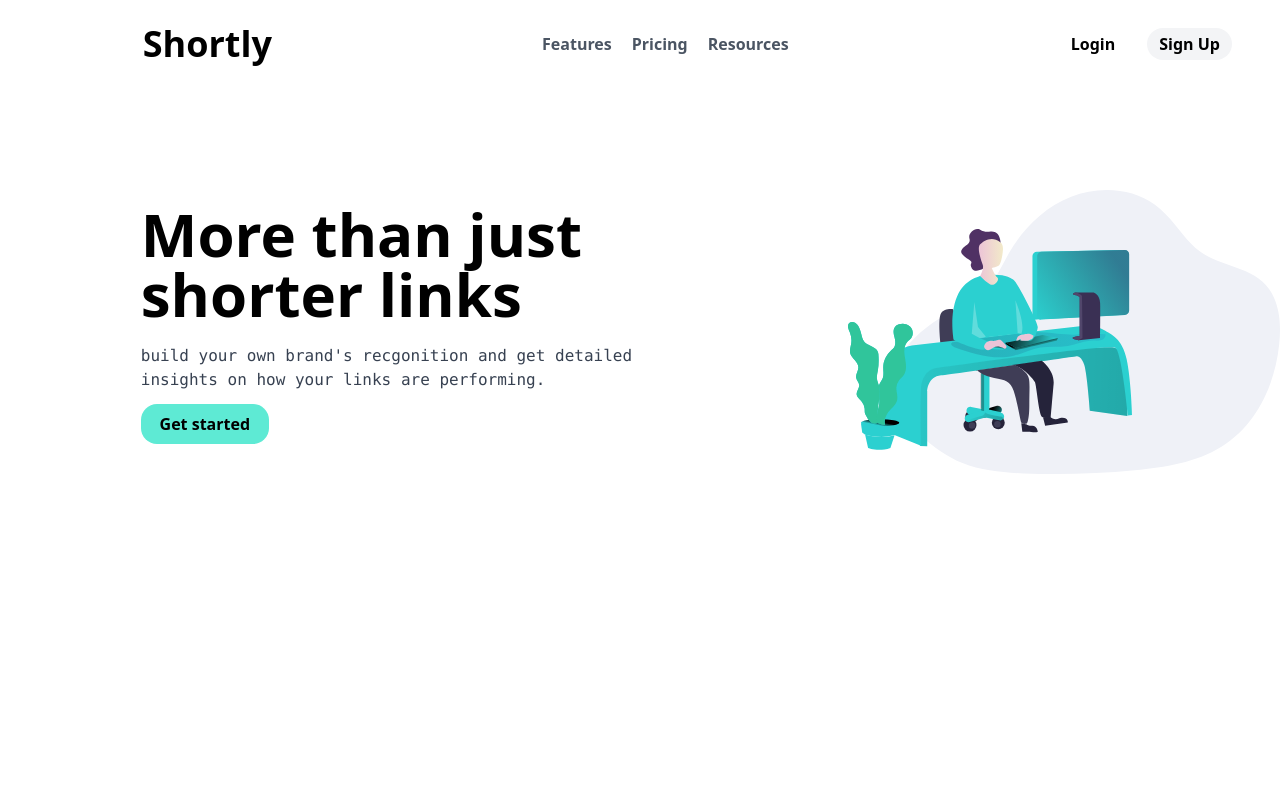
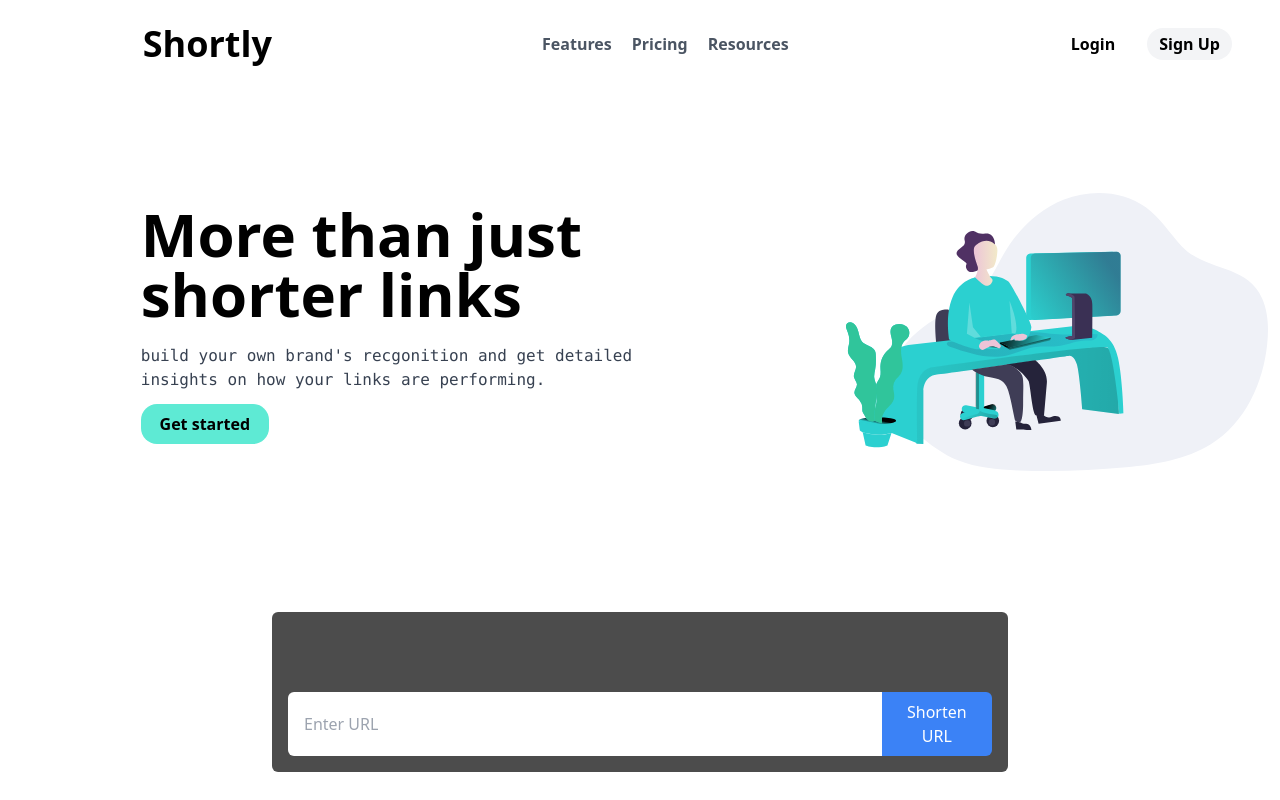
Before and after one commit to sanneiphyo/short_url_react, a React (Vite) app: page / in a window 1280 px wide. Built offline with nearby package versions, Linux system fonts and the light colour scheme.

Commit message:
features

```diff
--- a/package.json
+++ b/package.json
@@ -17,6 +17,7 @@
     "react-dom": "^18.2.0",
     "react-icons": "^5.2.1",
     "react-router-dom": "^6.23.1",
+    "shadcn-ui": "^0.8.0",
     "tailwind-merge": "^2.3.0",
     "tailwindcss-animate": "^1.0.7"
   },
--- a/src/App.jsx
+++ b/src/App.jsx
@@ -1,6 +1,7 @@
 import React from 'react'
 import Navbar from "./components/Navbar"
 import Hero from "./components/HeroSection";
+import Features from "./pages/Features";
 
 const App = () => {
   return (
@@ -9,7 +10,9 @@ const App = () => {
       <div>
       <Hero />
       </div>
-
+      <div>
+        <Features />
+      </div>
     </>
   )
 }
--- a/src/components/HeroSection.jsx
+++ b/src/components/HeroSection.jsx
@@ -5,7 +5,7 @@ const HeroSection = () => {
   return (
     <div
     id= "Hero Section "
-    className ="flex flex-col sm:flex-row h-[32rem]  "
+    className ="flex flex-col md:flex-row h-[32rem]  "
     >
           {/**text section */}
         <div className='flex flex-col mx-[11%] mt-[8rem]'>
@@ -20,8 +20,8 @@ const HeroSection = () => {
         </div>
 
         {/**illustration */}
-        <div className='flex flex-col  w-1/2 items-end justify-center'>
-        <img src={picture} alt="Illustration" className="w-full h-auto" />
+        <div className='flex flex-col  w-1/2 mx-[10rem] sm:mx-3   items-end justify-center'>
+        <img src={picture} alt="Illustration" className="w-full h-auto " />
         </div>
     </div>
   )
--- a/src/components/Navbar.jsx
+++ b/src/components/Navbar.jsx
@@ -36,7 +36,7 @@ const Navbar = () => {
 
       {/* Mobile Menu Items */}
       {menuItems && (
-        <div  className='bg-[#1e1b4b] flex-end justify-center  text-gray-50 sm:hidden px-12 py-3 mx-[20%] mt-3 h-96 rounded-xl font-bold text-2xl w-[70%] gap-10 '>
+        <div  className='bg-[#1e1b4b]  flex-end justify-center  text-gray-50 sm:hidden px-12 py-3 mx-[20%] mt-[5rem] h-96 rounded-xl font-bold text-2xl w-[70%] gap-10 '>
         <div>
           <p className='cursor-pointer hover:text-black mt-[20%] mb-5 mx-[23%]'>Features</p>
           <p className='cursor-pointer hover:text-black  mt-5 mb-5  mx-[26%]'>Pricing</p>
@@ -47,7 +47,7 @@ const Navbar = () => {
           <p >
             Login
           </p>
-          <button className=' text-white hover:text-gray-700 w-[80%] rounded-2xl px-3 py-1 cursor-pointer bg-[#5eead4]'>
+          <button className=' text-white hover:text-gray-700 w-[80%] rounded-2xl px-3 py-1 cursor-pointer bg-[#5eead4] '>
             Sign Up
           </button>
 
--- /dev/null
+++ b/src/pages/Features.jsx
@@ -0,0 +1,36 @@
+import React, { useState } from 'react';
+import bglink from '../assets/linkbg.svg';
+
+const Features = () => {
+  const [url, setUrl] = useState('');
+
+  const handleSubmit = (e) => {
+    e.preventDefault();
+    // Add logic for URL shortening here
+    console.log('URL to be shortened:', url);
+  };
+
+  return (
+    <div id="Features" className="flex h-52 items-center px-10 md:px-36">
+      <div className="relative  md:mx-32 w-full bg-cover bg-center mt-[15rem] md:mt-0" style={{ backgroundImage: `url(${bglink})` }}>
+        <form onSubmit={handleSubmit} className="flex flex-row pt-20 bg-black bg-opacity-70 p-4 rounded-md">
+          <input
+            type="text"
+            value={url}
+            onChange={(e) => setUrl(e.target.value)}
+            className="w-full px-4 py-2 rounded-l-md"
+            placeholder="Enter URL"
+          />
+          <button
+            type="submit"
+            className="bg-blue-500 text-white px-4 py-2 rounded-r-md hover:bg-blue-600"
+          >
+            Shorten URL
+          </button>
+        </form>
+      </div>
+    </div>
+  );
+};
+
+export default Features;
--- a/tailwind.config.js
+++ b/tailwind.config.js
@@ -16,6 +16,9 @@ export default {
       colors: {
          primary: '#10b981',
       },
+      backgroundImage: {
+        'custom-bg': "url('../assets/linkbg.svg')",
+      },
     },
   },
   plugins: [],
```
Also changed, not shown: components.json (added), src/assets/linkbg.svg (added), 1 other file (tests, documents, lock files or other folders).
